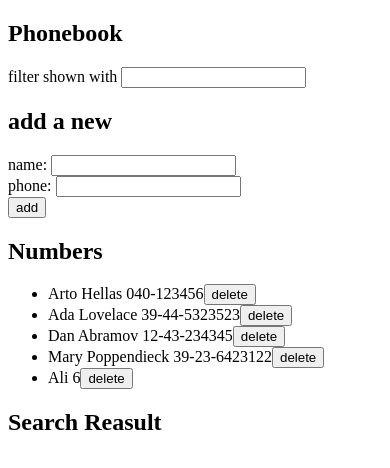
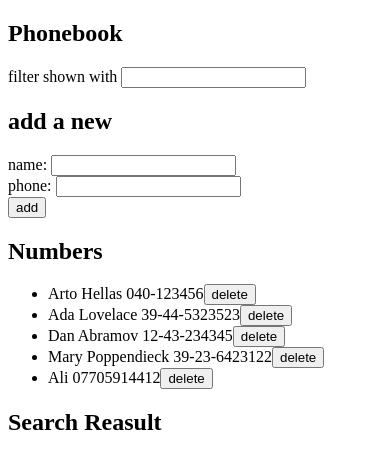
Before and after one commit to AliAlTaweel/FS-P02-phonebook, a React (Vite) app: page / in a window 390 px wide. Shown: the top 468 px of the page. Built offline with nearby package versions, Linux system fonts and the light colour scheme; data requests are answered from the project's data file.

Commit message:
update phone number done

```diff
--- a/db.json
+++ b/db.json
@@ -21,9 +21,9 @@
       "id": "4"
     },
     {
-      "id": "94da",
+      "id": "24d1",
       "name": "Ali",
-      "number": "6"
+      "number": "07705914412"
     }
   ]
 }
--- a/src/App.jsx
+++ b/src/App.jsx
@@ -3,7 +3,7 @@ import Persons from "./components/Persons";
 import Filter from "./components/Filter";
 import PersonForm from "./components/PersonForm";
 import axios from "axios";
-
+import services from "./services/functions";
 const App = () => {
   const [newName, setNewName] = useState("");
   const [newNum, setNewNum] = useState("");
@@ -11,10 +11,10 @@ const App = () => {
   const [searchResult, setSearchResualt] = useState([]);
 
   useEffect(() => {
-    axios.get("http://localhost:3002/persons").then((response) => {
-      setPersons(response.data);
+    services.getAll().then((x) => {
+      setPersons(x);
     });
-  });
+  }, []);
 
   const inputChange = (event) => {
     setNewName(event.target.value);
@@ -55,7 +55,6 @@ const App = () => {
       console.log(response.data);
     });
   };
-
   const handleSerach = (event) => {
     if (event.target.value == "") {
       return "";
--- /dev/null
+++ b/src/services/functions.js
@@ -0,0 +1,12 @@
+import axios from "axios";
+const baseUrl = "http://localhost:3002/persons";
+
+const getAll = () => {
+  const request = axios.get(baseUrl).then((request) => {
+    return request.data;
+  });
+
+  return request;
+};
+
+export default { getAll };
```
Also changed, not shown: src/components/Note.jsx (deleted, +0 -7 lines).
